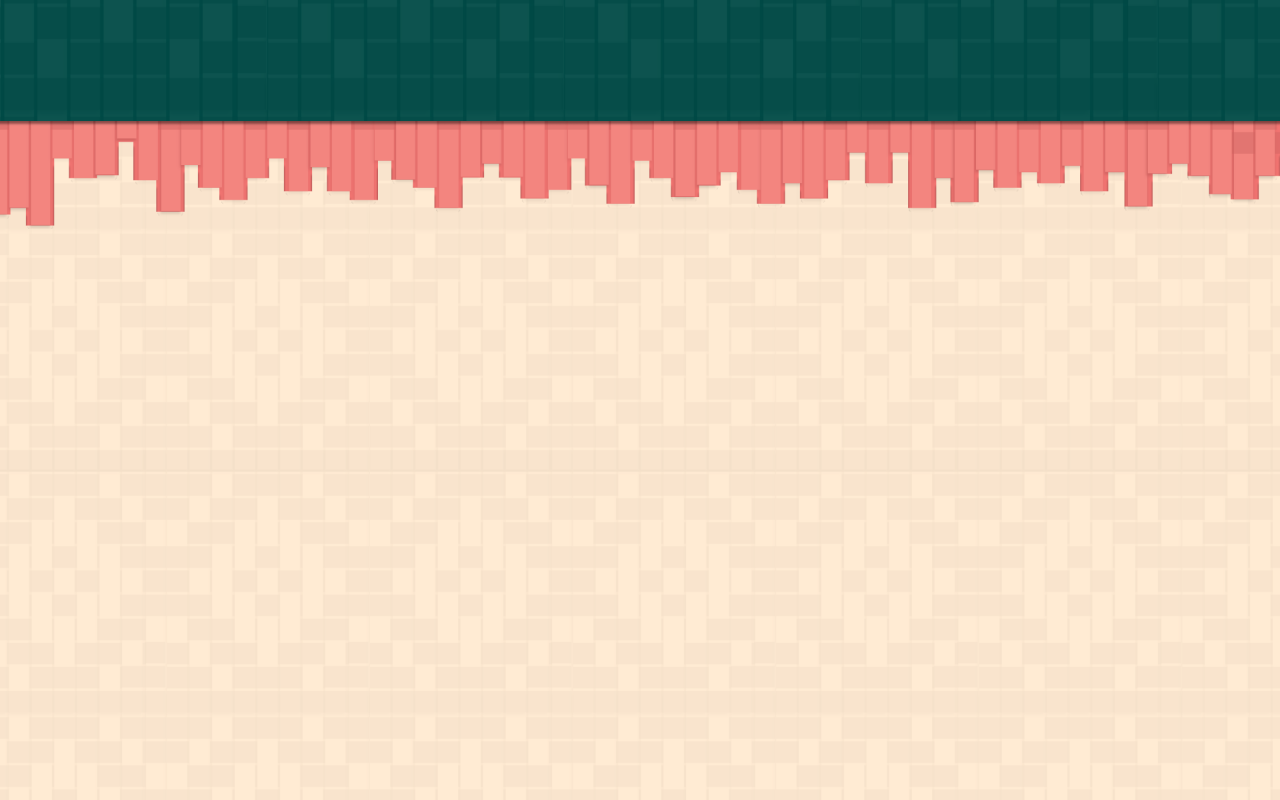
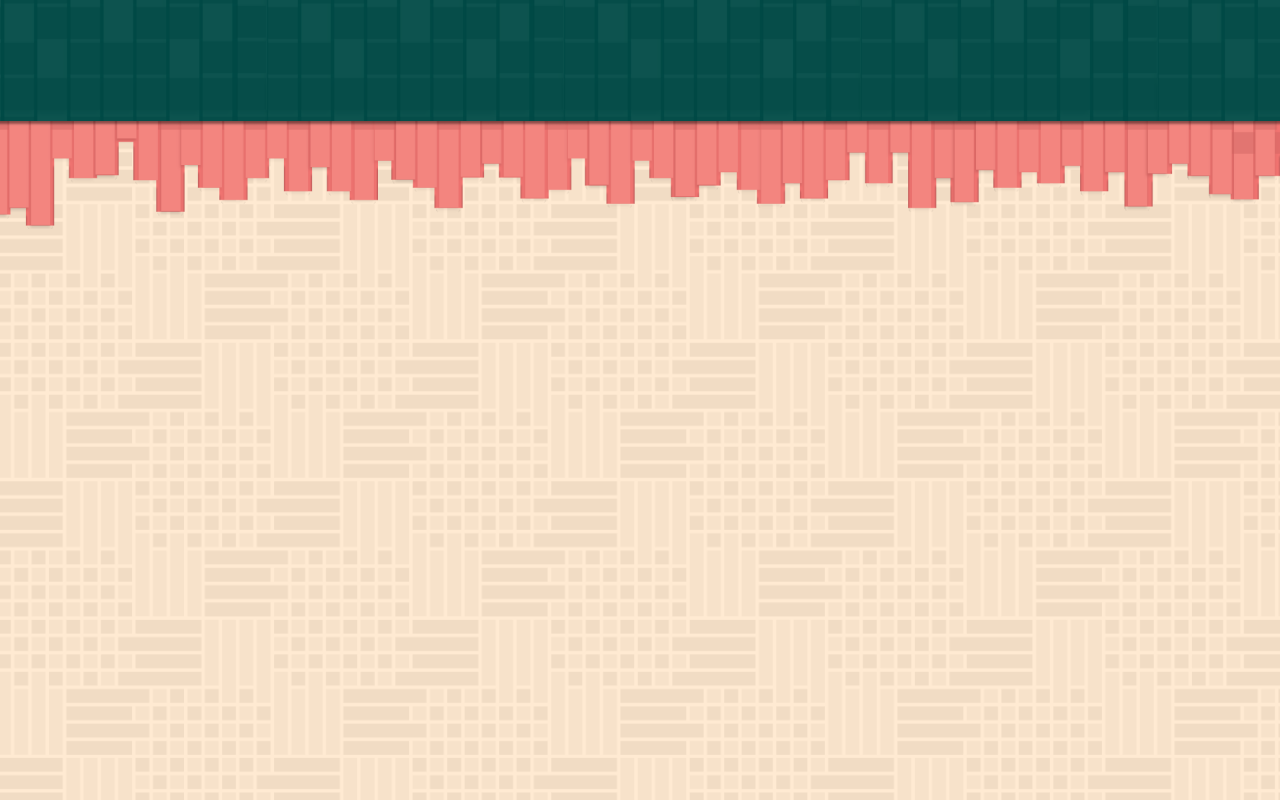
Before and after one commit to PPSMB-Kesatria/kesatria23-frontend, a Next.js app: page / in a window 1280 px wide. Shown: the part 1660-2460 px from the top of the page. Built offline with nearby package versions, Linux system fonts and the light colour scheme.

Commit message:
fix: change background into bg-pattern-cream-2

```diff
--- a/src/app/components/VideoSejarah.jsx
+++ b/src/app/components/VideoSejarah.jsx
@@ -10,7 +10,7 @@ export default function VideoSejarah() {
           className="bottom-0 left-0 min-w-[700px] z-[2]"
         />
       </div>
-      <div className="min-h-screen flex flex-col bg-pattern-cream bg-contain bg-repeat justify-center items-center pt-12 pb-36 lg:pt-36 lg:pb-48 gap-20 lg:gap-15">
+      <div className="min-h-screen flex flex-col bg-pattern-cream-2 bg-contain bg-repeat justify-center items-center pt-12 pb-36 lg:pt-36 lg:pb-48 gap-20 lg:gap-15">
 
         {/*Sejarah Teknik*/}
         <div about="Sejarah Teknik" className="flex flex-col lg:flex-row w-4/5 gap-14 lg:gap-28 items-center justify-center">
```
